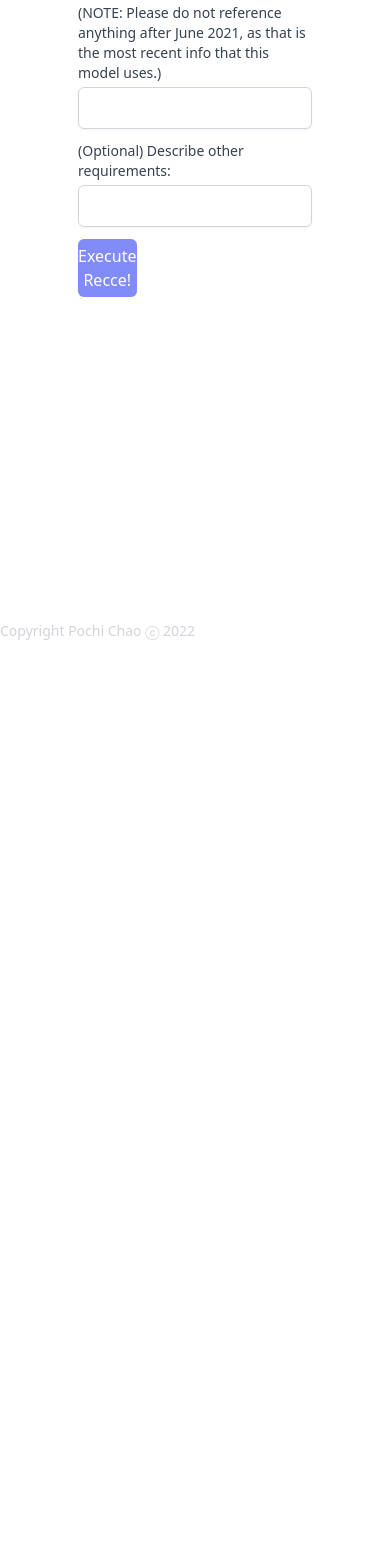
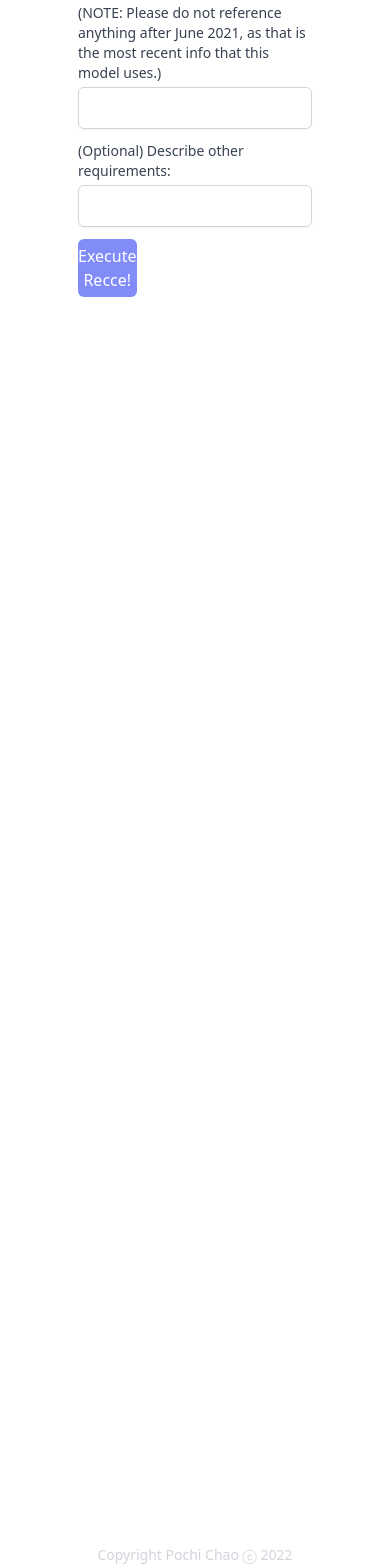
Before and after one commit to PochiChao/recce, a Next.js app: page / in a window 390 px wide. Shown: the part 203-1768 px from the top of the page. Built offline with nearby package versions, Linux system fonts and the light colour scheme.

Commit message:
fixed footer for mobile and web

```diff
--- a/src/components/Footer.tsx
+++ b/src/components/Footer.tsx
@@ -3,9 +3,11 @@ import React from "react";
 function Footer() {
     const year = new Date().getFullYear();
     return(
-        <footer className="fixed bottom-0 text-center text-sm font-medium text-gray-300">
+        <div className="mt-auto">
+        <footer className="mx-auto mb-auto text-center text-sm font-medium text-gray-300">
             <p>Copyright Pochi Chao ⓒ {year}</p>
         </footer>
+        </div>
     )
 }
 
--- a/src/pages/index.tsx
+++ b/src/pages/index.tsx
@@ -256,7 +256,7 @@ const Home: NextPage = () => {
       <Head>
         <title>Recce</title>
       </Head>
-      <div className="min-h-full">
+      <div className="min-h-screen flex flex-col">
         {/************Navigation Bar*********** */}
         <Disclosure as="nav" className="bg-gray-800">
           {({ open }) => (
@@ -472,10 +472,10 @@ const Home: NextPage = () => {
             ))}
           </div>
         </div>
+        <Footer />
       </div>
-      <Footer />
     </>
   )
 }
 
-export default Home
+export default Home;
```
